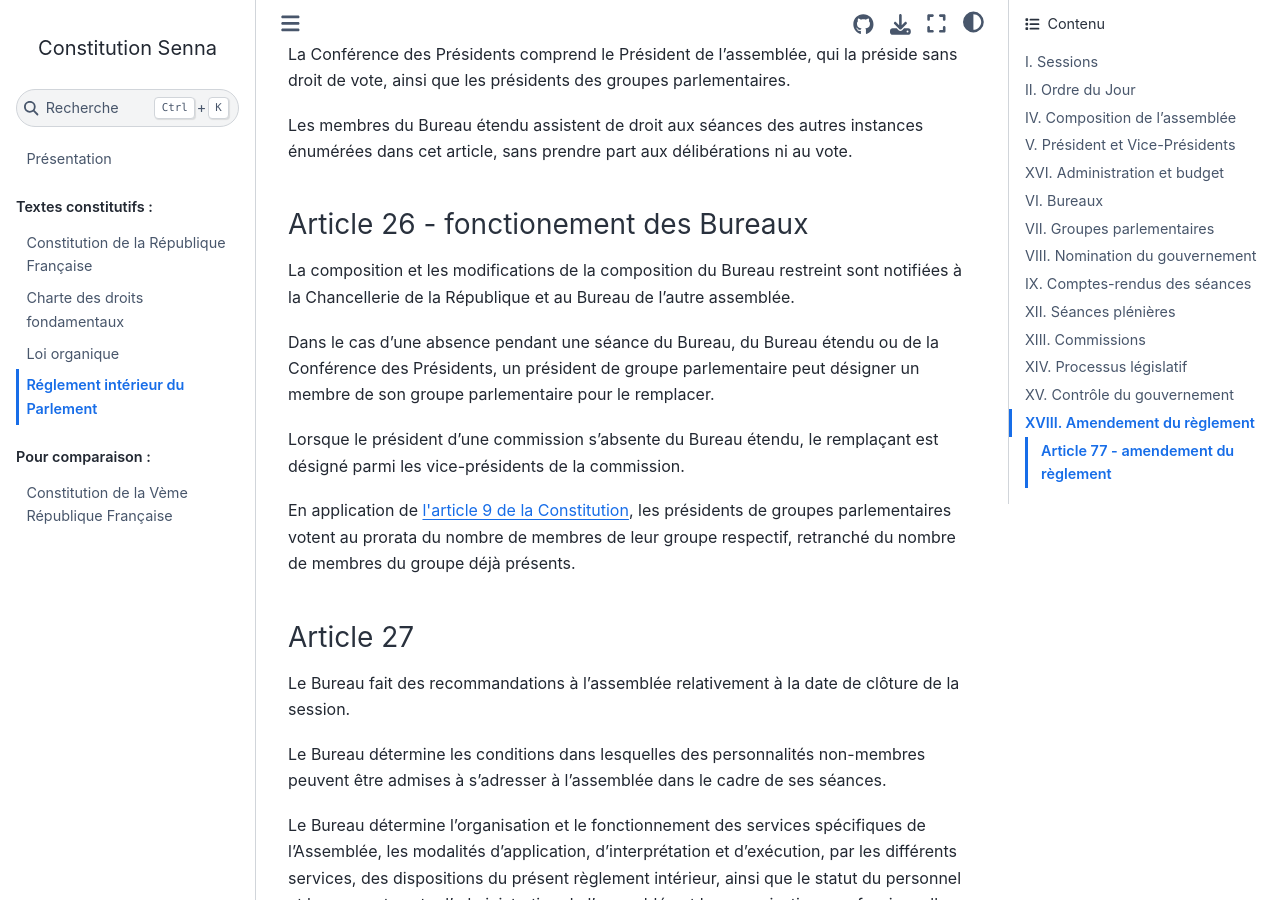
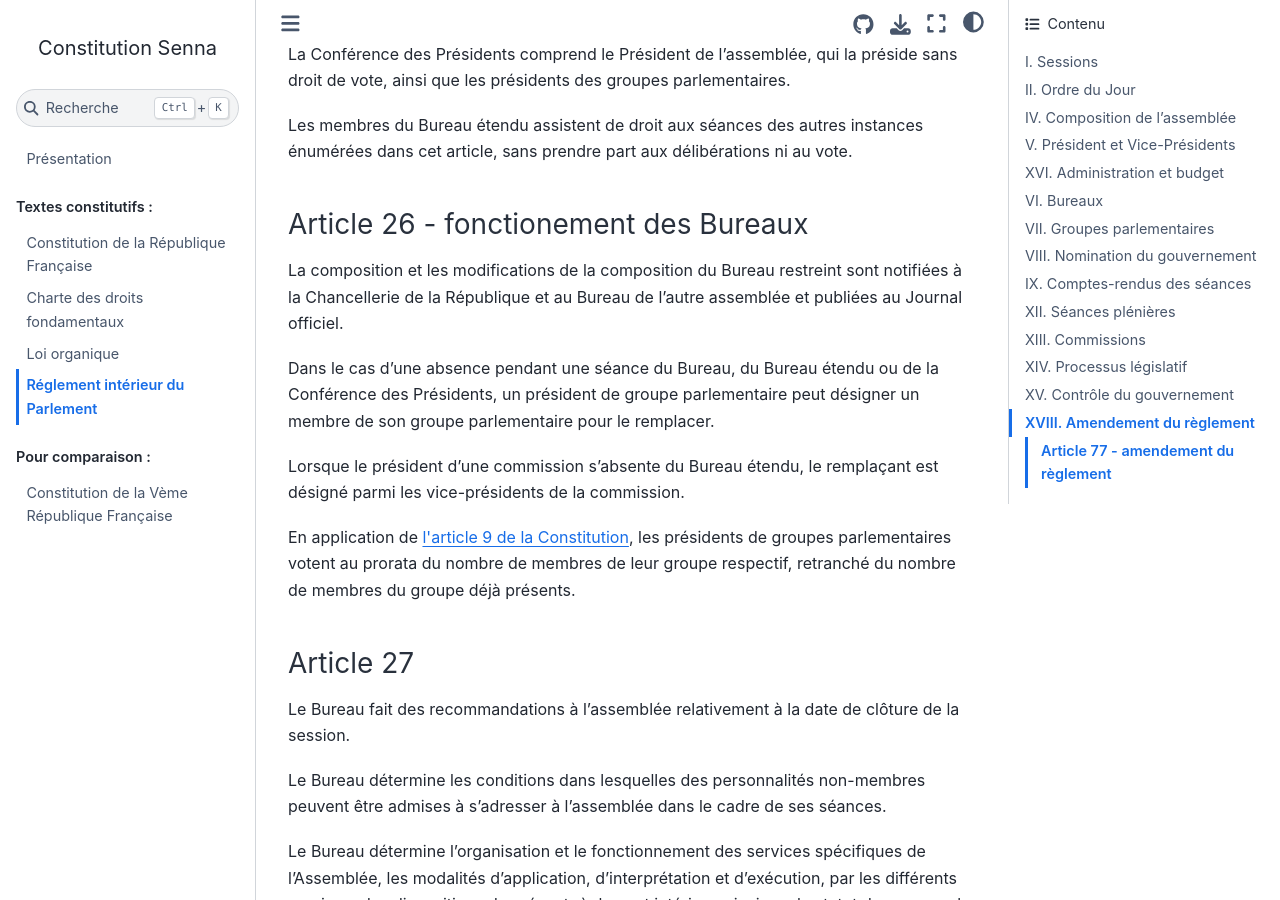
Before and after one commit to Gouvernathor/senna, a Sphinx documentation site: the page built from source/reglement_interieur.rst, in a window 1280 px wide and 900 px high, scrolled down 8494 px. Built offline with Sphinx 7.4.7 and the Sphinx Book theme 1.1.4, drawn with Linux system fonts in a browser that asks for light colours.

Commit message:
Publication au JO de la composition du bureau restreint

```diff
--- a/source/reglement_interieur.rst
+++ b/source/reglement_interieur.rst
@@ -282,7 +282,7 @@
 
 .. article:: fonctionement des Bureaux
 
-La composition et les modifications de la composition du Bureau restreint sont notifiées à la Chancellerie de la République et au Bureau de l'autre assemblée.
+La composition et les modifications de la composition du Bureau restreint sont notifiées à la Chancellerie de la République et au Bureau de l'autre assemblée et publiées au Journal officiel.
 
 Dans le cas d'une absence pendant une séance du Bureau, du Bureau étendu ou de la Conférence des Présidents, un président de groupe parlementaire peut désigner un membre de son groupe parlementaire pour le remplacer.
 
```
